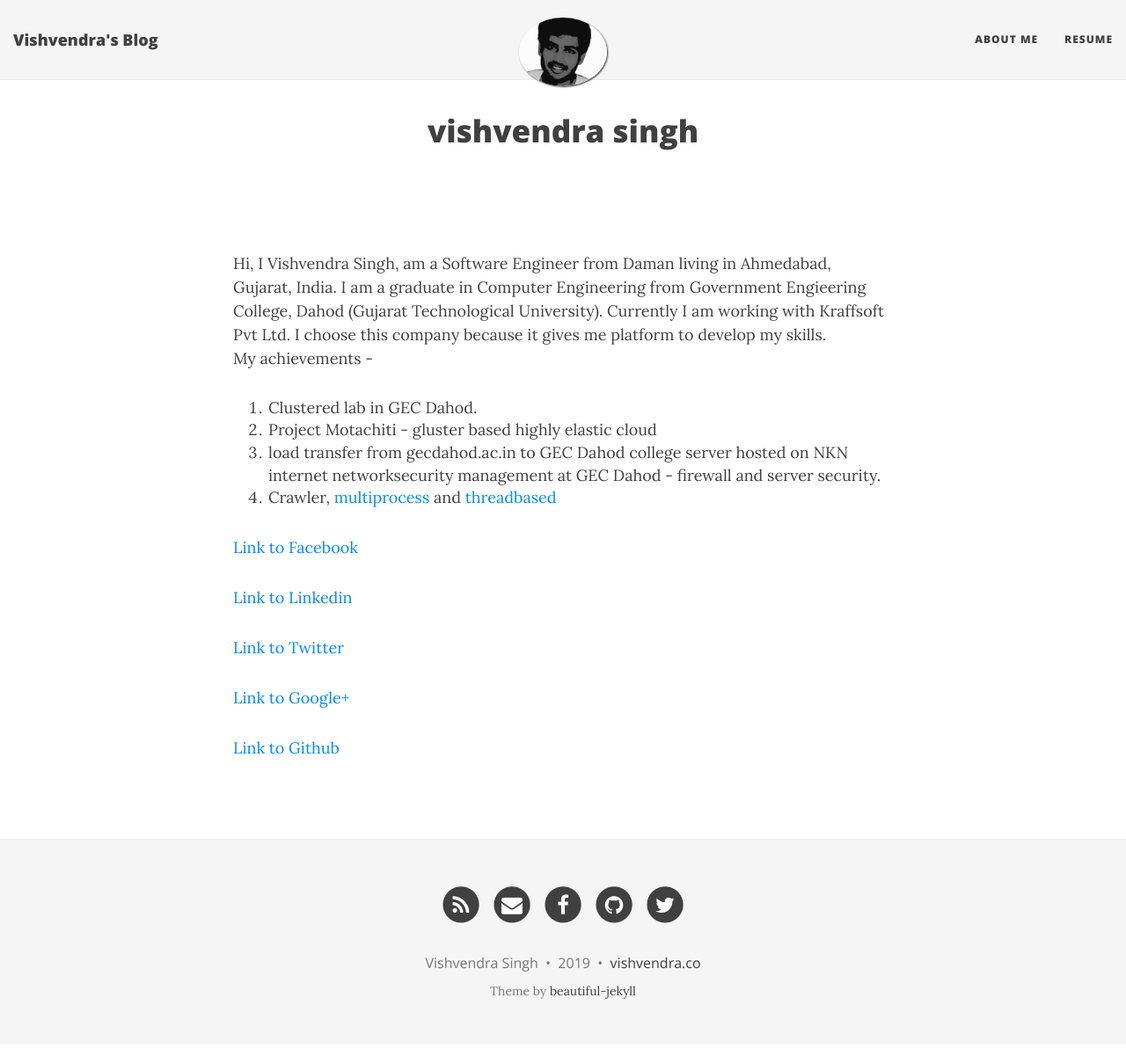
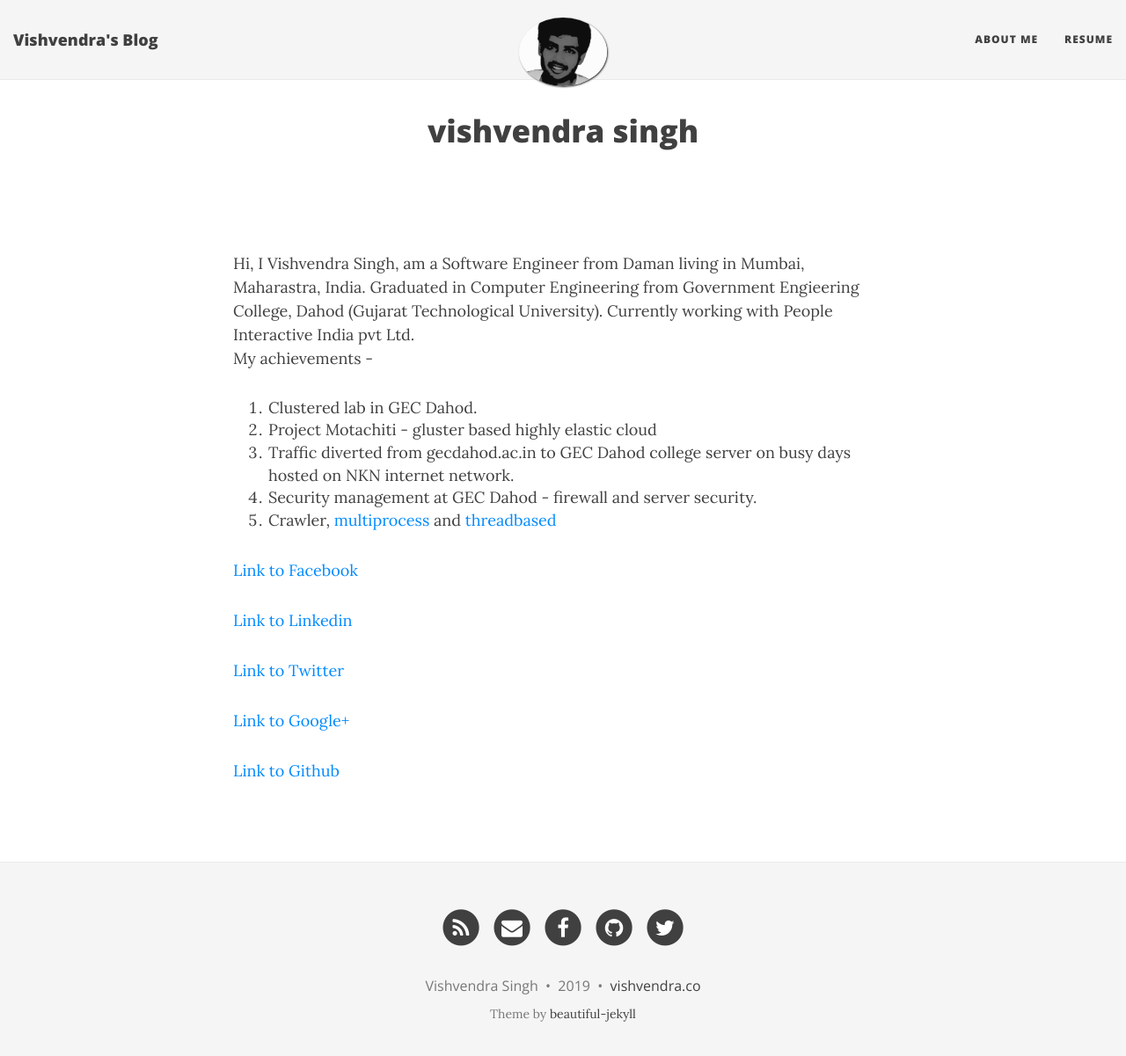
Before and after one commit to vishvendrasingh/vishvendrasingh.github.io, a Jekyll site: the page built from vishvendra/index.html, in a window 1280 px wide and 1214 px high. Shown: the top 1201 px of the window at 88% size. Built offline with Jekyll 4.4.1, drawn with Linux system fonts in a browser that asks for light colours; nearby versions of some CDN libraries.

Commit message:
about change

```diff
--- a/vishvendra/index.html
+++ b/vishvendra/index.html
@@ -21,12 +21,13 @@ comments: []
 ---
 
 <p>&nbsp;</p>
-<p>Hi, I Vishvendra Singh, am a Software Engineer from Daman living in Ahmedabad, Gujarat, India. I am a graduate in Computer Engineering from Government Engieering College, Dahod (Gujarat Technological University). Currently I am working with Kraffsoft Pvt Ltd. I choose this company because it gives me platform to develop my skills.<br />
+<p>Hi, I Vishvendra Singh, am a Software Engineer from Daman living in Mumbai, Maharastra, India. Graduated in Computer Engineering from Government Engieering College, Dahod (Gujarat Technological University).  Currently working with People Interactive India pvt Ltd.<br />
 My achievements -</p>
 <ol>
 <li>Clustered lab in GEC Dahod.</li>
 <li>Project Motachiti - gluster based highly elastic cloud</li>
-<li>load transfer from gecdahod.ac.in to GEC Dahod college server hosted on NKN internet networksecurity management at GEC Dahod - firewall and server security.</li>
+<li>Traffic diverted from gecdahod.ac.in to GEC Dahod college server on busy days hosted on NKN internet network.</li>
+<li>Security management at GEC Dahod - firewall and server security.</li>
 <li>Crawler, <a href="http://www.vishvendrasingh.com/crawler-2-0-multiprocess/">multiprocess </a>and <a href="http://www.vishvendrasingh.com/crawler-3-0-parallel-approach-crawling-surface-crawling/">threadbased</a></li>
 </ol>
 <p><a href="https://www.facebook.com/thevishvendra" target="_blank" rel="noopener noreferrer">Link to Facebook</a></p>
```
